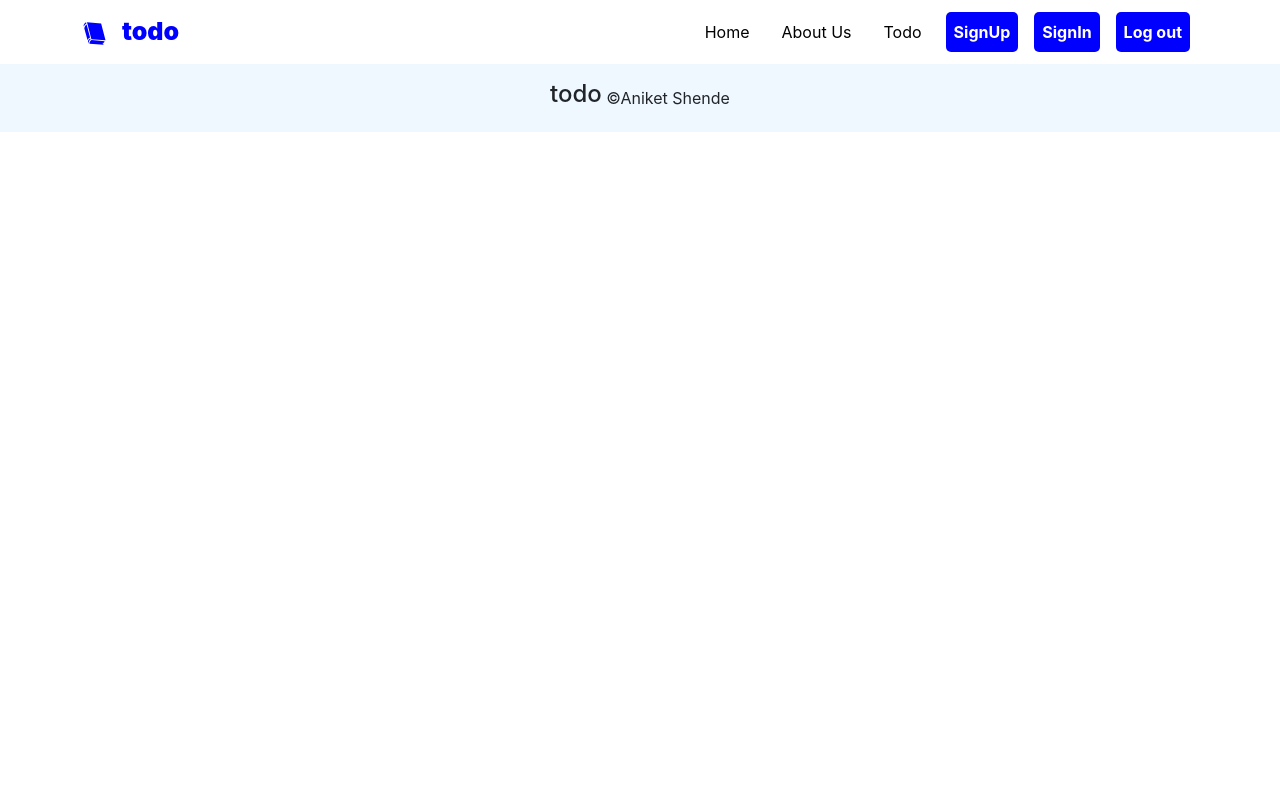
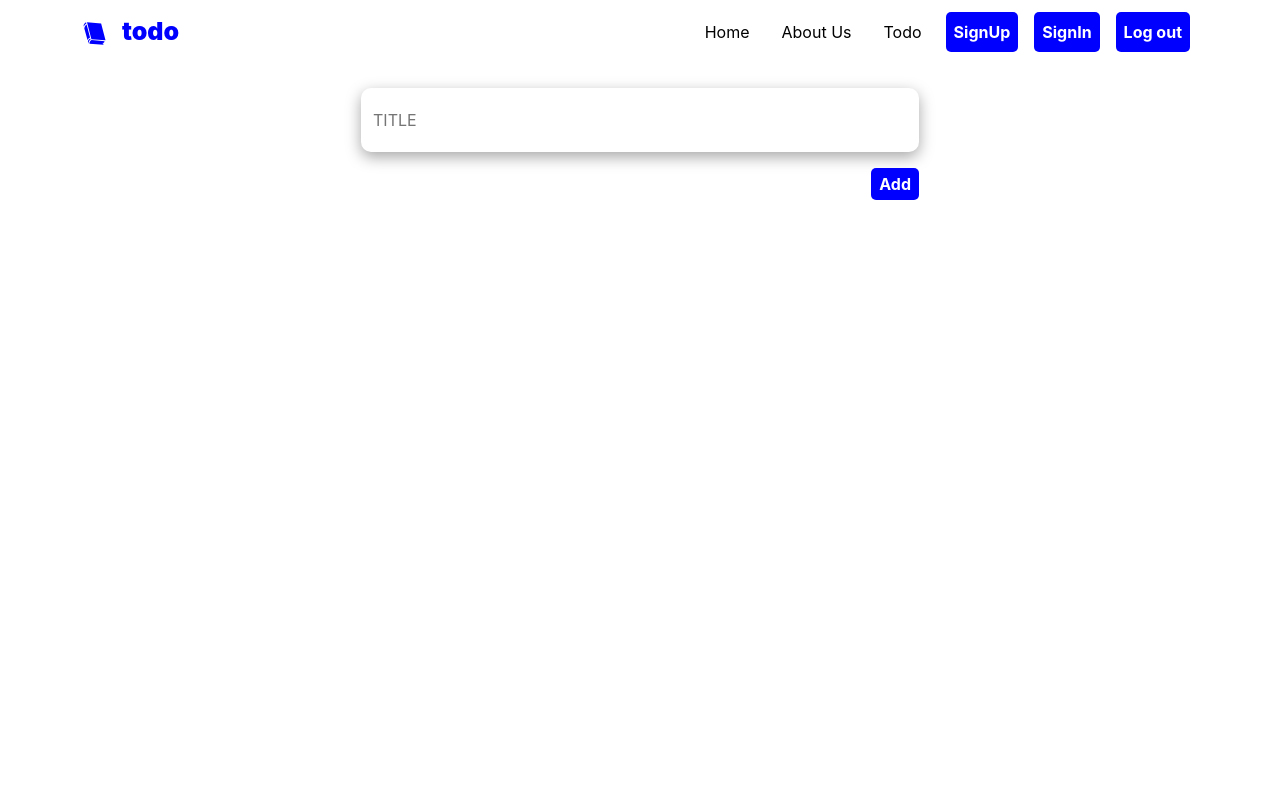
Before and after one commit to AniketShende-1432/to-do-list.github.io, a React (Create React App) app in the folder frontend/: page /todo in a window 1280 px wide. Shown: the top 800 px of the page. Built offline with nearby package versions, Linux system fonts and the light colour scheme.

Commit message:
todo page

```diff
--- a/frontend/src/App.js
+++ b/frontend/src/App.js
@@ -6,6 +6,7 @@ import About from "./components/about/About";
 import {BrowserRouter as Router,Routes,Route} from "react-router-dom";
 import Signup from "./components/signup/Signup";
 import Signin from "./components/signup/Signin";
+import Todo from "./components/todo/Todo";
 function App() {
   return (
     <div>
@@ -14,6 +15,7 @@ function App() {
         <Routes>
           <Route exact path="/" element={<Home />} />
           <Route path="/about" element={<About />} />
+          <Route path="/todo" element={<Todo />} />
           <Route path="/signup" element={<Signup />} />
           <Route path="/signin" element={<Signin />} />
         </Routes>
--- a/frontend/src/components/signup/Signin.jsx
+++ b/frontend/src/components/signup/Signin.jsx
@@ -6,10 +6,10 @@ const Signin = () => {
     <div><div className='signup'>
     <div className="container">
         <div className="row">
-        <div className="col-lg-5 column  d-flex justify justify-content-center align-items-center">
+        <div className="col-lg-5 column  d-flex justify-content-center align-items-center">
                 <HeadingComp first="Sign" second="In"/>
             </div>
-            <div className="col-lg-7 column d-flex justify justify-content-center align-items-center">
+            <div className="col-lg-7 column d-flex justify-content-center align-items-center">
                 <div className='d-flex flex-column w-100 p-5'>
                     <input className='p-2 my-3 input-signup' type="email" name="email" placeholder='Enter Your Email' />
                     <input className='p-2 my-3 input-signup' type="password" name="password" placeholder='Enter Your Passwprd' />
--- /dev/null
+++ b/frontend/src/components/todo/Todo.jsx
@@ -0,0 +1,46 @@
+import React,{useState} from 'react'
+import "./todo.css";
+import TodoCards from './TodoCards';
+const Todo = () => {
+  const [Inputs,setInputs]=useState({title:"",body:""})
+  const [Array,setArray]=useState([]);
+  const show= ()=>{
+      document.getElementById('textarea').style.display="block";
+  }
+  const change = (e) =>{
+    const {name,value}=e.target;
+    setInputs({...Inputs,[name]:value});
+  }
+  const submit = ()=>{
+    setArray([...Array,Inputs])
+    setInputs({title:"",body:""})
+  }
+  return (
+    <div className='todo'>
+        <div className="todo-main container d-flex justify-content-center align-items-center my-4 flex-column">
+            <div className="d-flex flex-column todo-inputs-div w-50 p-1">
+              <input type="text" placeholder='TITLE' className='my-2 p-2 todo-inputs' name='title'
+               onClick={show} onChange={change} value={Inputs.title}/>
+              <textarea id="textarea" type="text" placeholder='BODY' className='p-2 todo-inputs' name='body'
+               onChange={change} value={Inputs.body}/>
+            </div>
+            <div className='w-50 d-flex justify-content-end my-3'>
+                <button className='home-btn px-2 py-1' onClick={submit}>Add</button>
+            </div>
+        </div>
+        <div className="todo-body">
+            <div className="container-fluid">
+              <div className="row">
+              {Array && Array.map((item,index)=>(
+                 <div className="col-lg-3 col-10 mx-5 my-2">
+                    <TodoCards title={item.title} body={item.body} />
+                 </div>
+              ))}
+              </div>
+            </div>
+        </div>
+    </div>
+  )
+}
+
+export default Todo
--- /dev/null
+++ b/frontend/src/components/todo/TodoCards.jsx
@@ -0,0 +1,23 @@
+import React from 'react'
+import { MdDelete } from "react-icons/md";
+import { GrDocumentUpdate } from "react-icons/gr";
+const TodoCards = ({title,body}) => {
+  return (
+    <div className='p-3 todo-card'>
+        <div>
+            <h5>{title}</h5>
+            <p className='todo-card-p'>{body.split("",77)}...</p>
+        </div>
+        <div className='d-flex justify-content-around'>
+            <div className='d-flex justify-content-center align-items-center card-icon-head px-2 py-1'>
+                <GrDocumentUpdate className='card-icons'/> Update
+            </div>
+            <div  className='d-flex justify-content-center align-items-center card-icon-head px-2 py-1 text-danger'>
+                <MdDelete className='card-icons del'/> Delete
+            </div>
+        </div>
+    </div>
+  )
+}
+
+export default TodoCards
--- /dev/null
+++ b/frontend/src/components/todo/todo.css
@@ -0,0 +1,37 @@
+.todo{
+    width:100%;
+    min-height:100vh;
+    max-height: auto;
+}
+.todo-inputs{
+    border:none;
+    outline:none;
+}
+.todo-inputs-div{
+    border-radius: 10px;
+    box-shadow: rgba(0,0,0,0.35) 0px 5px 15px;
+}
+#textarea{
+    display: none;
+}
+.todo-card{
+    border:1.2px solid black;
+    border-radius: 10px;
+}
+.todo-card-p{
+    text-align: justify;
+    text-justify: inter-word;
+}
+.card-icons{
+    font-size: 18px;
+}
+.del{
+    color:red;
+}
+.card-icon-head{
+    cursor: pointer;
+    transition: all 0.3s;
+}
+.card-icon-head:hover{
+    box-shadow: rgba(0,0,0,0.35) 0px 5px 15px;
+}
```
Also changed, not shown: 1 other file (tests, documents, lock files or other folders).
